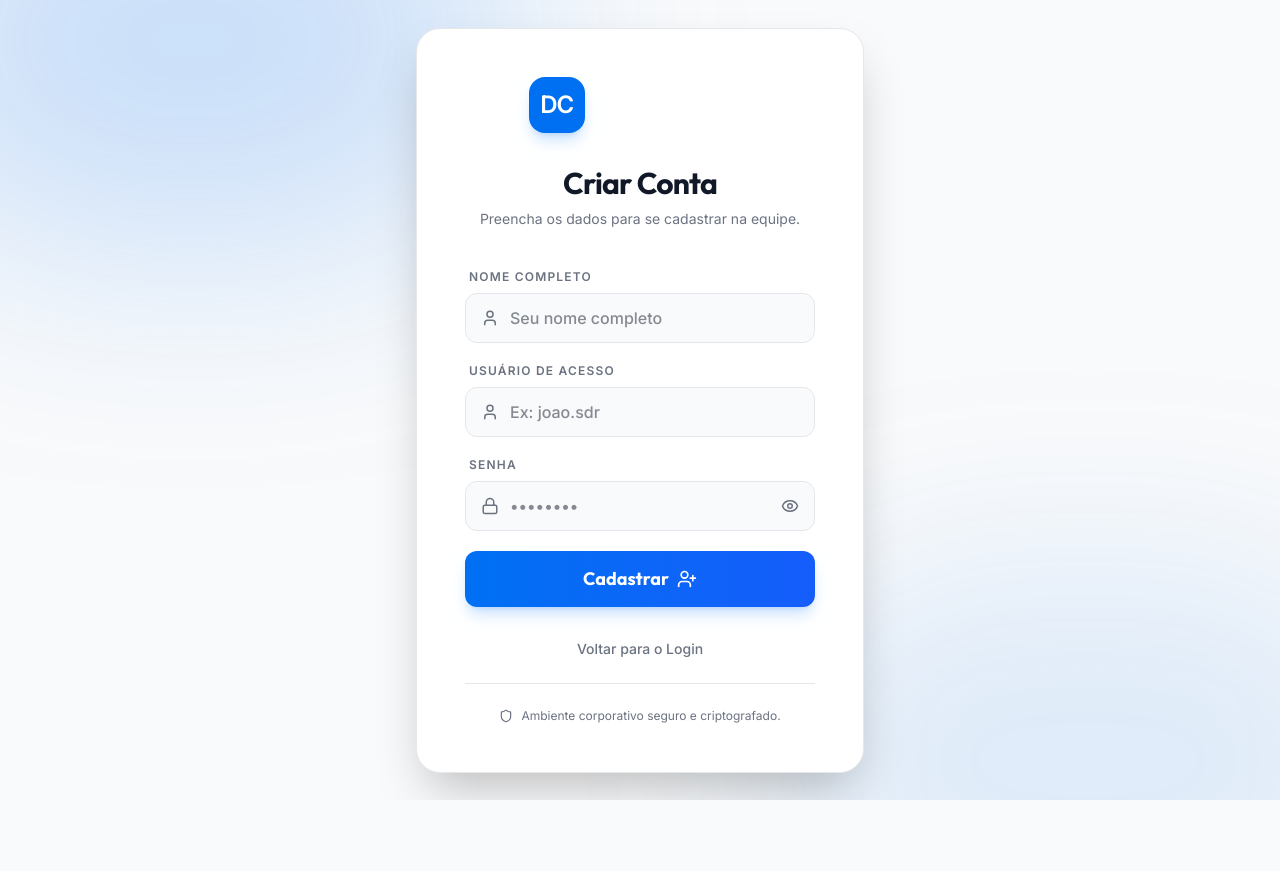
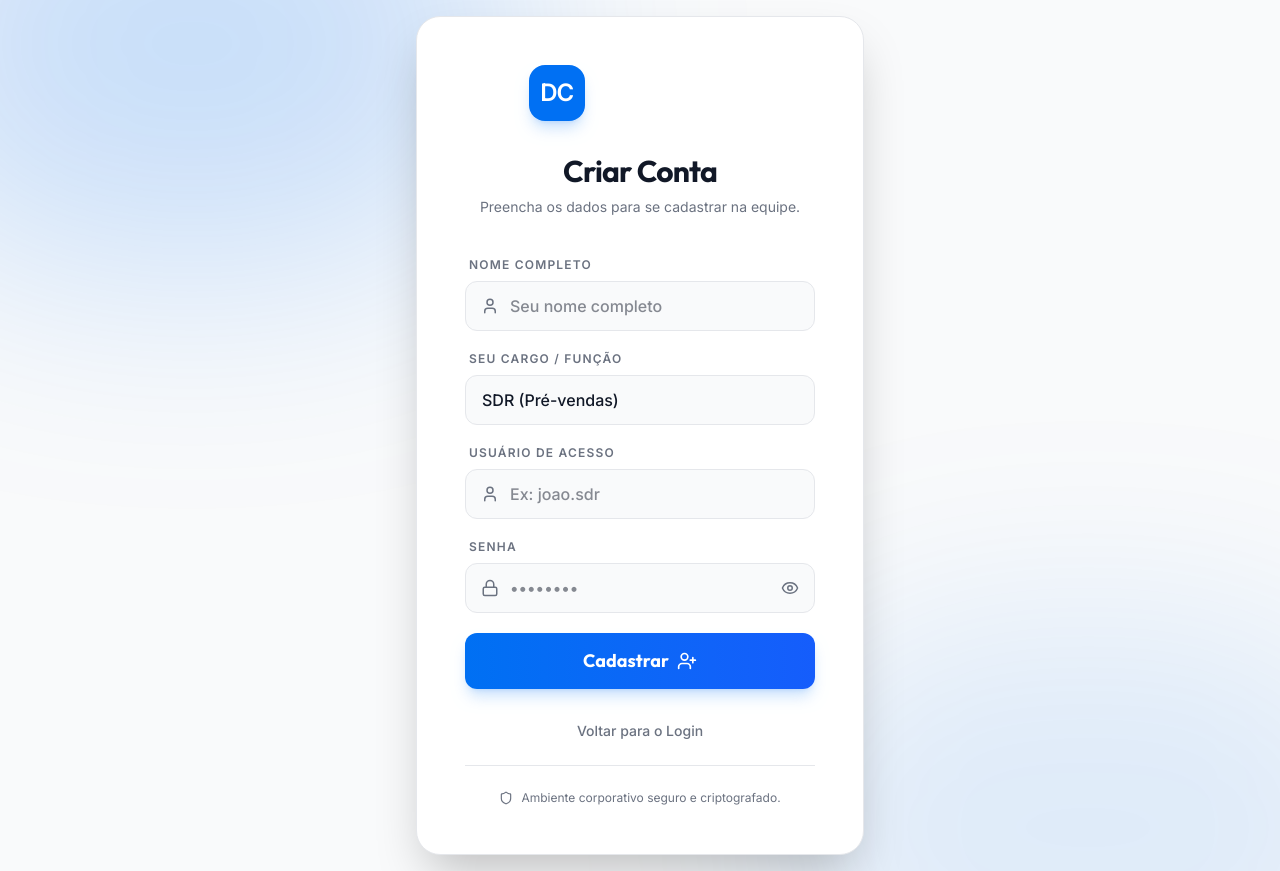
Before and after one commit to eduardoduka699-design/dc-comercial, a React (Vite) app: page / in a window 1280 px wide. Both pictures are taken after a click on the button "Primeiro acesso? Crie sua conta". Before the commit the page ends 800 px from the top, so only its background shows below. Built offline with nearby package versions, Linux system fonts and the light colour scheme.

Commit message:
feat: adiciona seletor de cargo no cadastro da tela de login

```diff
--- a/src/components/Login.jsx
+++ b/src/components/Login.jsx
@@ -10,6 +10,7 @@ export default function Login({ onLogin }) {
   const [nome, setNome] = useState('');
   const [username, setUsername] = useState('');
   const [password, setPassword] = useState('');
+  const [cargo, setCargo] = useState('SDR');
   const [error, setError] = useState('');
   const [loading, setLoading] = useState(false);
 
@@ -80,14 +81,17 @@ export default function Login({ onLogin }) {
           return;
         }
 
-        // Cria o usuário com cargo SDR por padrão
+        // Se escolher Dono, salva como Admin Supremo para bater com as regras de permissão
+        const finalCargo = cargo === 'Dono' ? 'Admin Supremo' : cargo;
+
+        // Cria o usuário com cargo selecionado
         const { data, error: insertError } = await supabase
           .from('usuarios')
           .insert([{
             nome: nome.trim(),
             usuario: cleanUser,
             senha: cleanPass,
-            cargo: 'SDR', // Default role para auto-cadastro
+            cargo: finalCargo,
             status: 'Ativo'
           }])
           .select()
@@ -188,7 +192,8 @@ export default function Login({ onLogin }) {
 
         <form onSubmit={handleSubmit} className="space-y-5">
           {isRegistering && !isResetting && (
-            <div className="animate-in fade-in slide-in-from-top-2">
+            <div className="animate-in fade-in slide-in-from-top-2 space-y-5">
+              <div>
                 <label className="block text-xs font-bold text-text-muted uppercase tracking-widest mb-2 ml-1">Nome Completo</label>
                 <div className="relative">
                   <User className="absolute left-4 top-1/2 -translate-y-1/2 text-text-muted" size={18} />
@@ -199,6 +204,21 @@ export default function Login({ onLogin }) {
                     placeholder="Seu nome completo"
                     className="w-full bg-bg-main border border-border rounded-xl py-3 pl-11 pr-4 text-text-main font-medium focus:outline-none focus:border-brand-blue focus:ring-1 focus:ring-brand-blue transition-all"
                   />
+                </div>
+              </div>
+
+              <div>
+                <label className="block text-xs font-bold text-text-muted uppercase tracking-widest mb-2 ml-1">Seu Cargo / Função</label>
+                <select
+                  value={cargo}
+                  onChange={(e) => setCargo(e.target.value)}
+                  className="w-full bg-bg-main border border-border rounded-xl py-3 px-4 text-text-main font-medium focus:outline-none focus:border-brand-blue focus:ring-1 focus:ring-brand-blue transition-all appearance-none"
+                >
+                  <option value="SDR">SDR (Pré-vendas)</option>
+                  <option value="Closer">Closer (Fechamento)</option>
+                  <option value="BDR">BDR (Prospecção)</option>
+                  <option value="Dono">Dono / Sócio</option>
+                </select>
               </div>
             </div>
           )}
```
Lines whose indentation alone changed are shown as unchanged.
